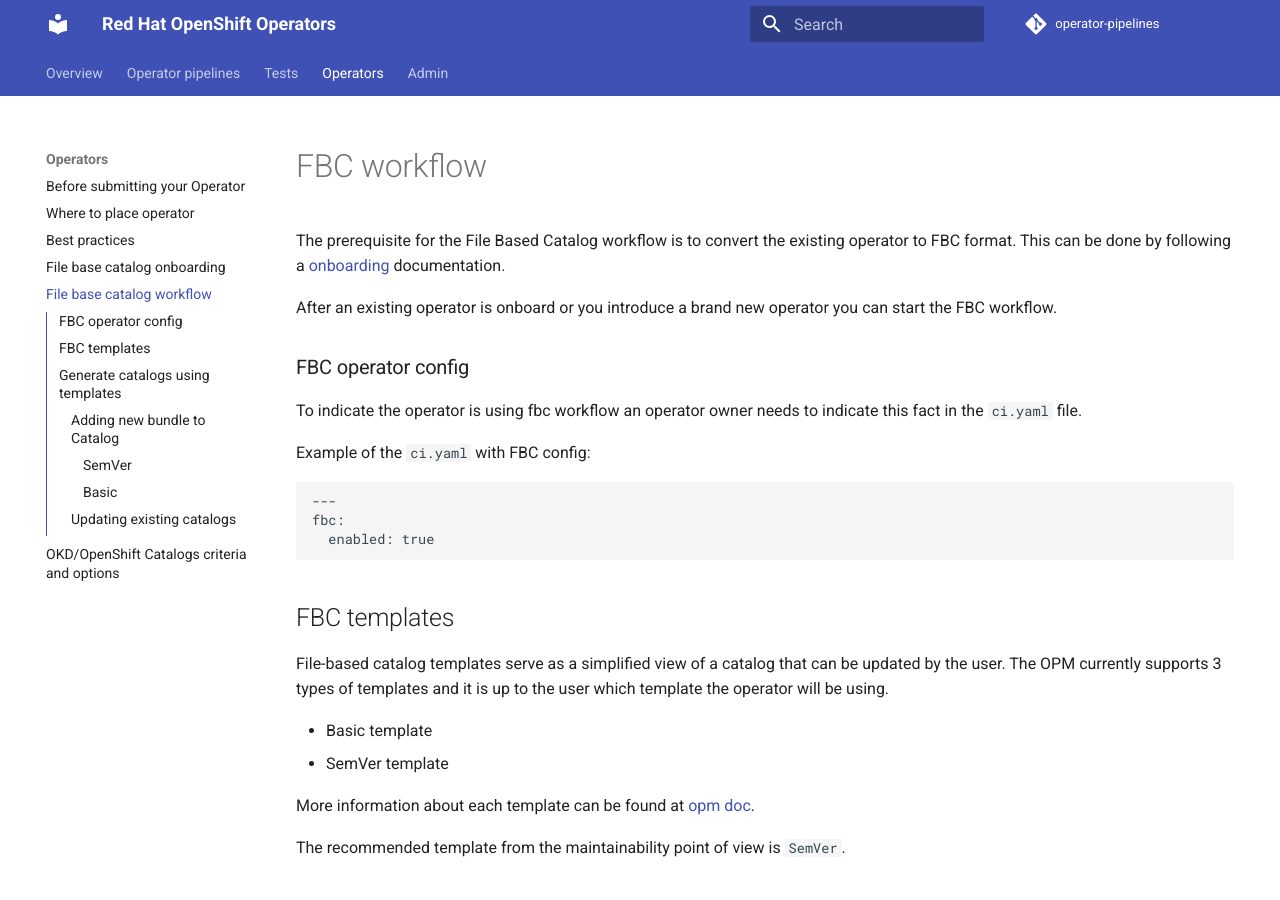
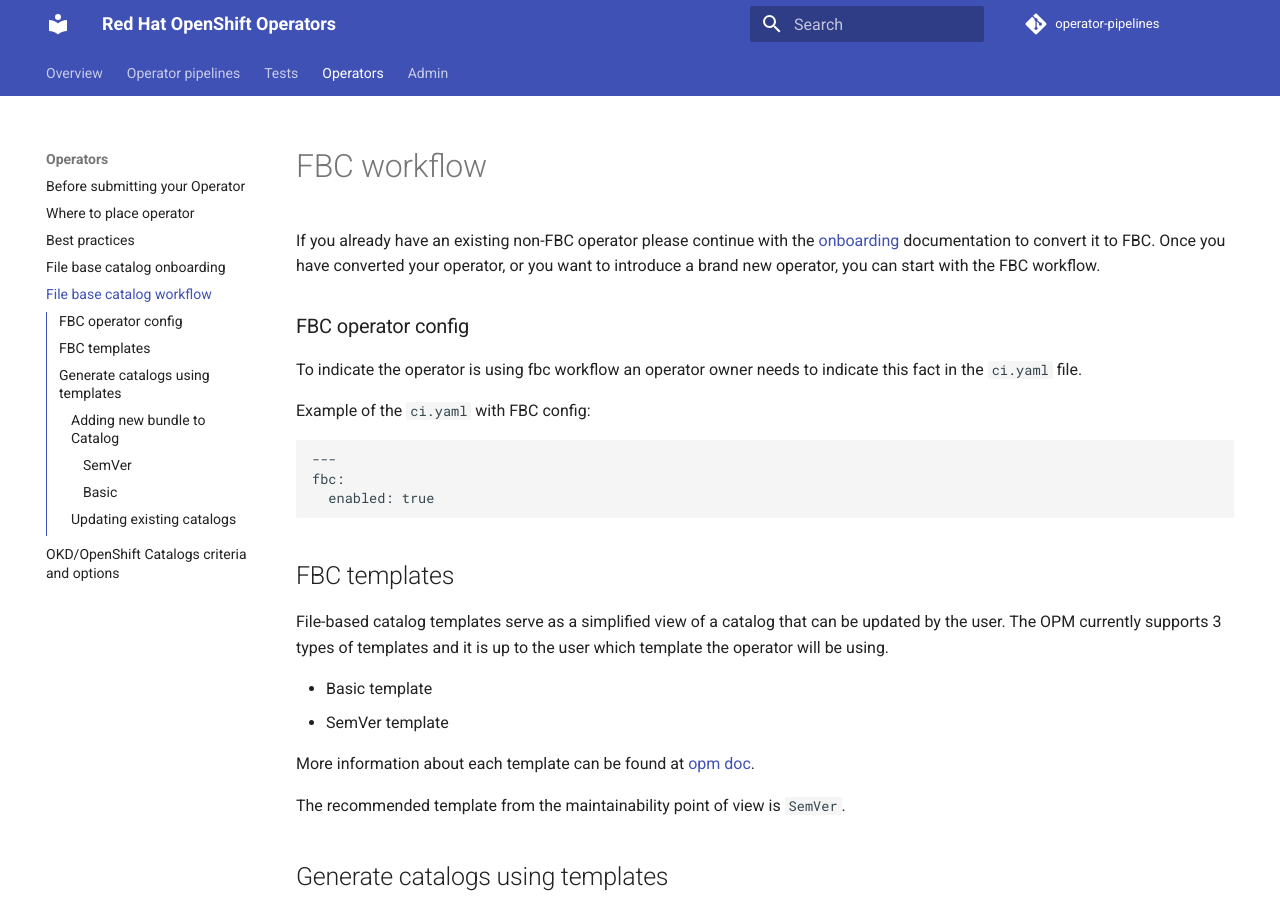
Before and after one commit to redhat-openshift-ecosystem/operator-pipelines, an MkDocs documentation site: the page built from docs/users/fbc_workflow.md, in a window 1280 px wide and 900 px high. Built offline with MkDocs 1.6.1 and Material for MkDocs 9.7.7, drawn with Linux system fonts in a browser that asks for light colours; comment, search, counter and statistics services are not loaded.

Commit message:
Update fbc_workflow.md
changed a wording

```diff
--- a/docs/users/fbc_workflow.md
+++ b/docs/users/fbc_workflow.md
@@ -1,10 +1,6 @@
 # FBC workflow
 
-The prerequisite for the File Based Catalog workflow is to convert the existing operator
-to FBC format. This can be done by following a [onboarding](./fbc_onboarding.md) documentation.
-
-After an existing operator is onboard or you introduce a brand new operator you can
-start the FBC workflow.
+If you already have an existing non-FBC operator please continue with the [onboarding](./fbc_onboarding.md) documentation to convert it to FBC. Once you have converted your operator, or you want to introduce a brand new operator, you can start with the FBC workflow.
 
 ### FBC operator config
 To indicate the operator is using fbc workflow an operator owner needs to indicate this
```
